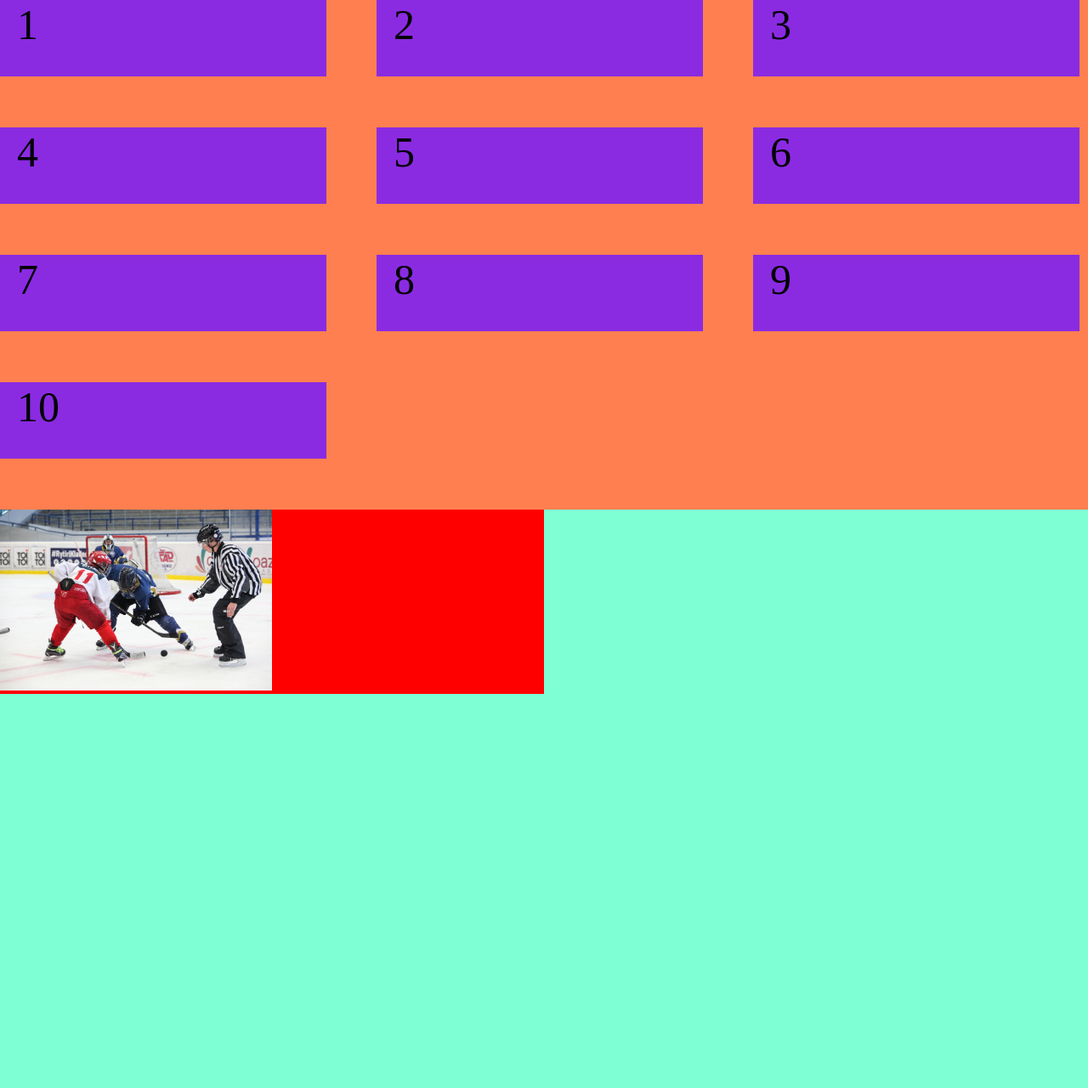
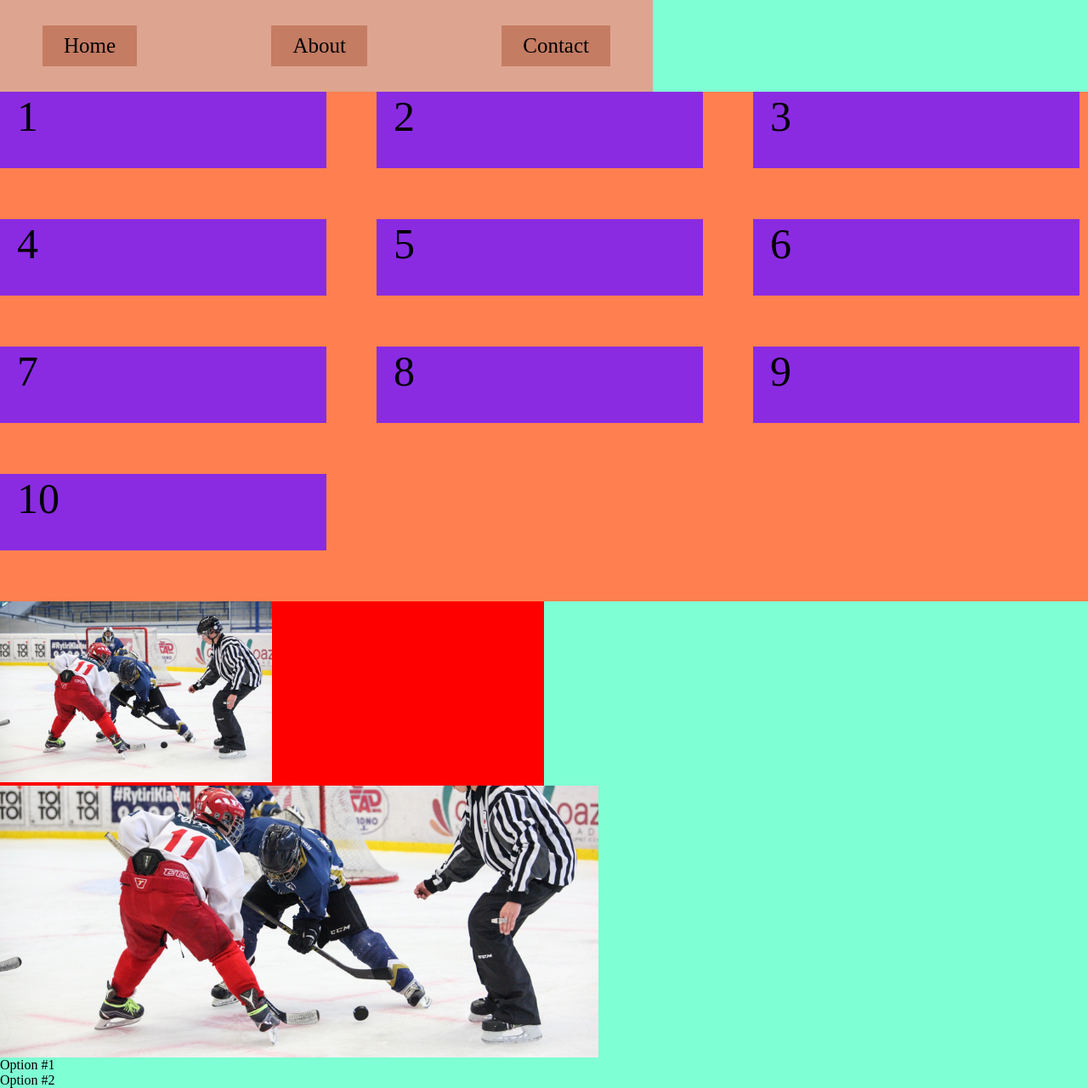
Before and after one commit to ftureo/02-html-css-git, a plain HTML site: page index.html in a window 1280 px wide. Shown: the whole page at 85% size. Before the commit the page ends 817 px from the top, so only its background shows below. Drawn offline with Linux system fonts and the light colour scheme.

Commit message:
:bug:Fix: Fix Nav with pseudoclasses, li tag without default styles and practice for images

```diff
--- a/index.html
+++ b/index.html
@@ -10,6 +10,13 @@
 </head>
 
 <body>
+    <nav>
+        <ul>
+            <li>Home</li>
+            <li><a href="www.google.com">About</a></li>
+            <li>Contact</li>
+        </ul>
+    </nav>
     <div class="parentContainer">
         <div class="childContainer">1</div>
         <div class="childContainer">2</div>
@@ -25,6 +32,13 @@
     <div class="container-image">
         <img src="./assets/img/design1_image1.jpg" alt="image">
     </div>
+    <div class="container-imageBackground">
+    </div>
+    <ul>
+        <li>Option #1</li>
+        <li>Option #2</li>
+    </ul>
+
 </body>
 
 </html>
--- a/styles/styles.css
+++ b/styles/styles.css
@@ -7,7 +7,7 @@
 body {
     background-color: aquamarine;
     max-width: 100vw; /*Ancho de la pantalla */
-    min-height: 100vh; /*Alto de la pantalla */
+    height: 100vh; /*Alto de la pantalla */
 }
 
 .childContainer {
@@ -30,10 +30,6 @@ body {
     background-color: red;
 }
 
-.container-image img {
-    width: 50%;
-}
-
 .parentContainer {
     background-color: coral;
     display: flex;
@@ -42,3 +38,47 @@ body {
     height: 75vh;
     justify-content: space-between;
 }
+
+.container-image img {
+    width: 50%;
+}
+
+.container-imageBackground {
+    background-color: green;
+    width: 55%;
+    height: 40%;
+    background-image: url("../assets/img/design1_image1.jpg");
+    background-repeat: no-repeat;
+    background-position-y: 70%;
+    background-size: cover;
+}
+
+nav {
+    background-color: rgb(221, 165, 144);
+    width: 60%;
+    padding: 30px 50px;
+}
+
+nav > ul {
+    display: flex;
+    justify-content: space-between;
+}
+nav > ul > li {
+    background-color: rgb(196, 124, 99);
+    font-size: 25px;
+    list-style-type: none;
+    padding: 10px 25px;
+}
+nav > ul > li:hover {
+    cursor: pointer;
+    color: white;
+    font-weight: bold;
+    background-color: rgb(207, 88, 44);
+    border-radius: 16px;
+    transform: scale(1.25);
+    transition: ease 250ms;
+}
+a {
+    text-decoration: none;
+    color: black;
+}
```
